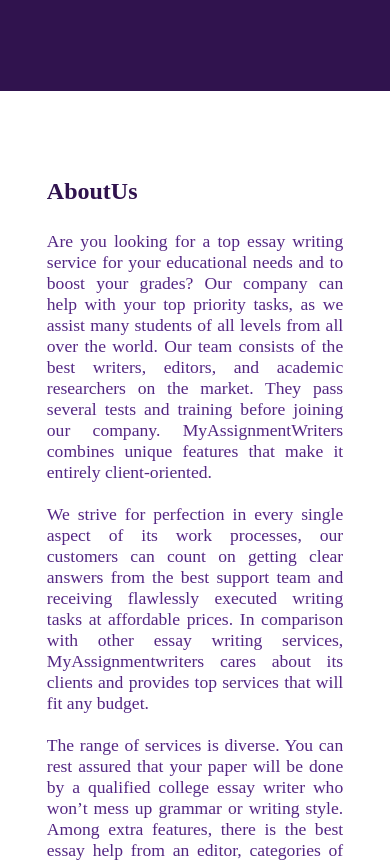
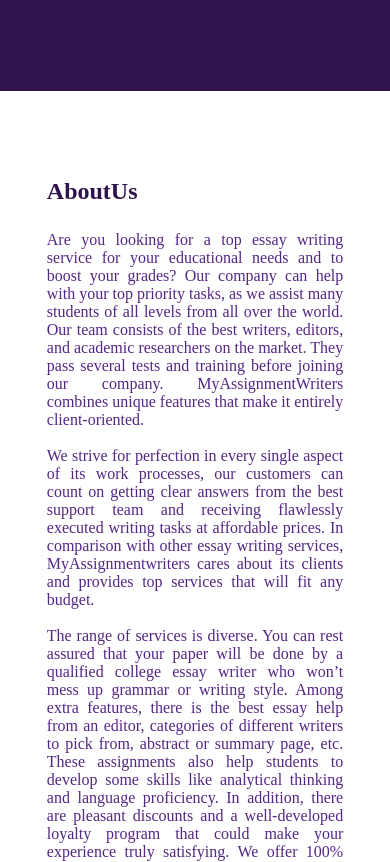
Before and after one commit to HrishikeshRathore/MAWwebsite, a plain HTML site: page About/index.html in a window 390 px wide. Shown: the part 209-1071 px from the top of the page. Drawn offline with Linux system fonts and the light colour scheme.

Commit message:
about changes

```diff
--- a/About/style.css
+++ b/About/style.css
@@ -29,3 +29,10 @@
     text-align: justify;
     font-size: 1.1rem;
 }
+
+
+@media only screen and (max-width: 700px){
+    .content p{
+        font-size: 1rem;
+    }
+}
```
